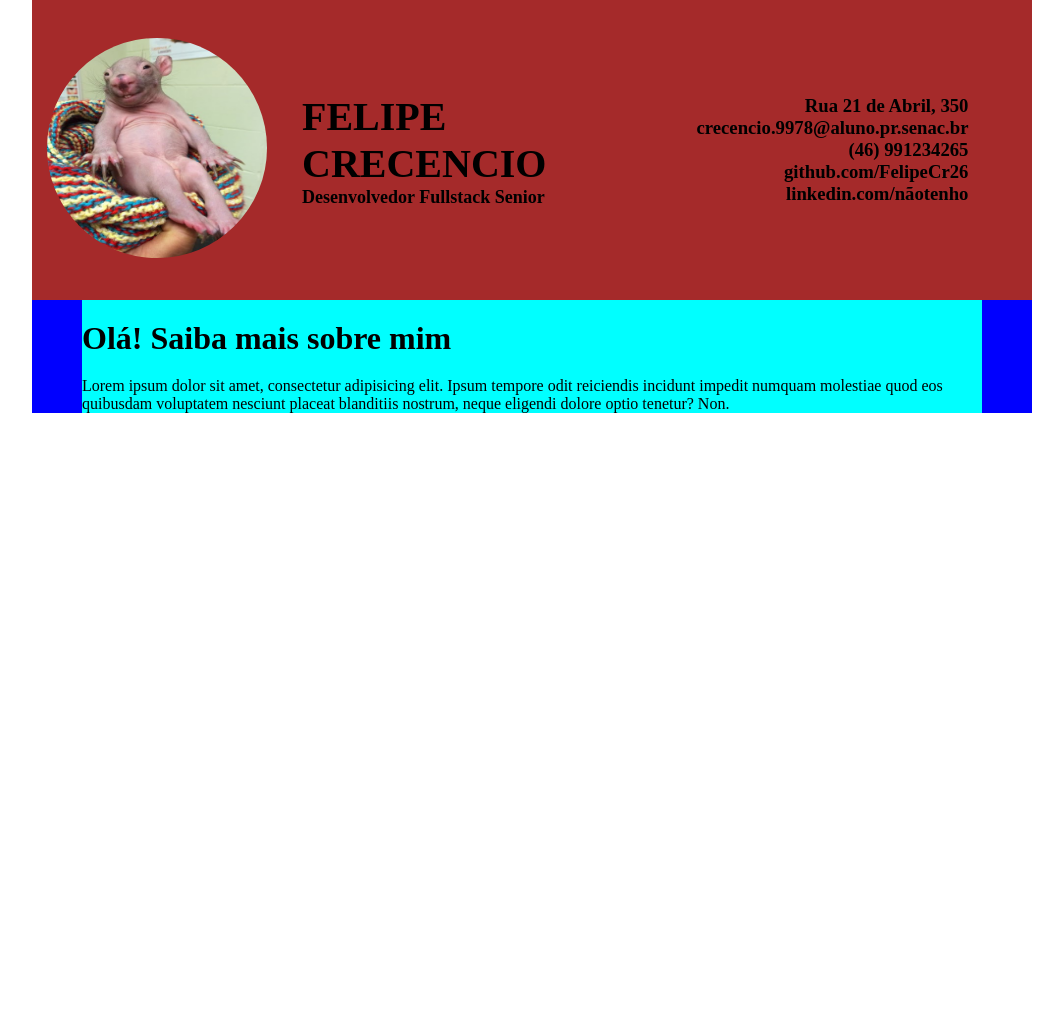
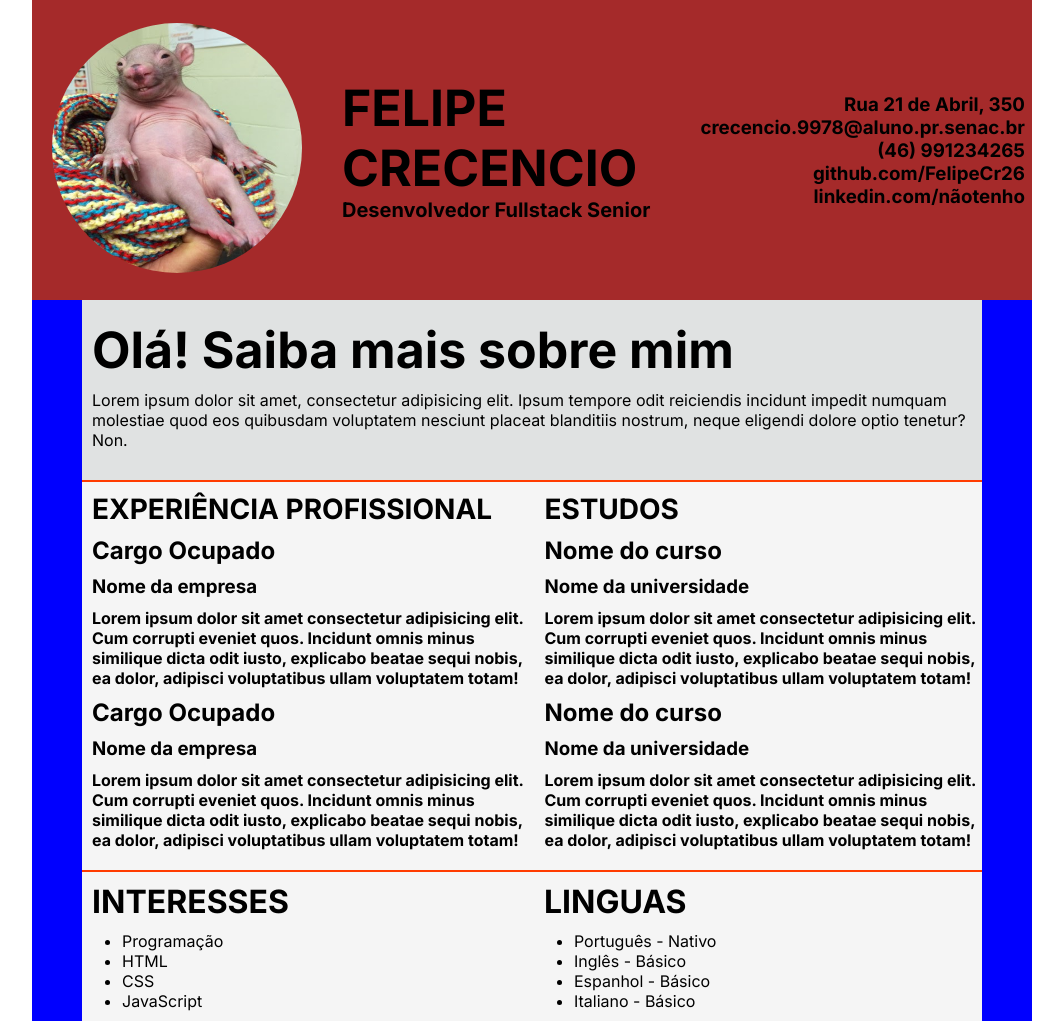
Before and after one commit to FelipeCr26/Atividade-Avaliativa-Curriculo, a plain HTML site: page index.html in a window 1280 px wide. Shown: the whole page, without its empty margins (108-1171 px from the left). Before the commit the page ends 800 px from the top, so only its background shows below. Drawn offline with Linux system fonts and the light colour scheme.

Commit message:
Alterações-meio-documento

```diff
--- a/index.html
+++ b/index.html
@@ -5,6 +5,11 @@
     <meta charset="UTF-8">
     <meta name="viewport" content="width=device-width, initial-scale=1.0">
     <title>Curriculo Felipe</title>
+    <link rel="preconnect" href="https://fonts.googleapis.com">
+    <link rel="preconnect" href="https://fonts.gstatic.com" crossorigin>
+    <link
+        href="https://fonts.googleapis.com/css2?family=Inter:ital,opsz,wght@0,14..32,100..900;1,14..32,100..900&display=swap"
+        rel="stylesheet">
     <link rel="stylesheet" href="./styles.css">
 </head>
 
@@ -34,15 +39,75 @@
                 numquam molestiae quod eos quibusdam voluptatem nesciunt placeat blanditiis nostrum, neque eligendi
                 dolore
                 optio tenetur? Non.
-            </p>
+            </p><br>
+            <hr>
         </div>
-    <div>
-        <style>
-            hr {
-                border
-            }
-        </style>
-    </div>
+
+        <div id="experiencias">
+            <div>
+                <h1> EXPERIÊNCIA PROFISSIONAL</h1>
+                <h2> Cargo Ocupado</h2>
+                <h3>Nome da empresa</h3>
+                <h4>Lorem ipsum dolor sit amet consectetur adipisicing elit. Cum corrupti eveniet quos. Incidunt omnis
+                    minus
+                    similique dicta odit iusto, explicabo beatae sequi nobis, ea dolor, adipisci voluptatibus ullam
+                    voluptatem
+                    totam!
+                </h4>
+
+                <h2> Cargo Ocupado</h2>
+                <h3>Nome da empresa</h3>
+                <h4>Lorem ipsum dolor sit amet consectetur adipisicing elit. Cum corrupti eveniet quos. Incidunt omnis
+                    minus
+                    similique dicta odit iusto, explicabo beatae sequi nobis, ea dolor, adipisci voluptatibus ullam
+                    voluptatem
+                    totam!
+                </h4> <br>
+            </div>
+
+            <div>
+                <h1>ESTUDOS</h1>
+                <h2> Nome do curso</h2>
+                <h3>Nome da universidade</h3>
+                <h4>Lorem ipsum dolor sit amet consectetur adipisicing elit. Cum corrupti eveniet quos. Incidunt omnis
+                    minus
+                    similique dicta odit iusto, explicabo beatae sequi nobis, ea dolor, adipisci voluptatibus ullam
+                    voluptatem
+                    totam!
+
+                    <h2> Nome do curso</h2>
+                    <h3>Nome da universidade</h3>
+                    <h4>Lorem ipsum dolor sit amet consectetur adipisicing elit. Cum corrupti eveniet quos. Incidunt
+                        omnis
+                        minus
+                        similique dicta odit iusto, explicabo beatae sequi nobis, ea dolor, adipisci voluptatibus ullam
+                        voluptatem
+                        totam! </h4> <br>
+            </div>
+        </div>
+        <hr>
+
+        <div id="rodape">
+            <div>
+                <h1>INTERESSES</h1>
+                <ul>
+                    <li>Programação</li>
+                    <li>HTML</li>
+                    <li>CSS</li>
+                    <li>JavaScript</li>
+                </ul>
+            </div>
+
+            <div>
+                <h1>LINGUAS</h1>
+                <ul>
+                    <li>Português - Nativo</li>
+                    <li>Inglês - Básico</li>
+                    <li>Espanhol - Básico</li>
+                    <li>Italiano - Básico</li>
+                </ul>
+            </div>
+        </div>
     </div>
 </body>
 
--- a/styles.css
+++ b/styles.css
@@ -37,42 +37,102 @@ dd {
 #menu img {
     width: 250px;
     height: 250px;
-    border-radius: 450px;
-    padding: 15px;
+    border-radius: 200px;
+    margin-left: 20px;
 }
 
 #menu h1 {
-    font-size: 40px;
-    padding-left: 20px;
+    font-size: 50px;
+    padding-left: 40px;
+    font-family: "Inter", sans-serif;
 }
 
 #menu h2 {
-    font-size: 18px;
-    padding-left: 20px
+    font-size: 20px;
+    padding-left: 40px;
+    font-family: "Inter", sans-serif;
 }
 
 #menu h3 {
-    padding-left: 150px;
+    padding-left: 50px;
     text-align: right;
+    font-family: "Inter", sans-serif;
 }
 
 #container {
     width: 1000px;
     background-color: blue;
     display: flex;
-    grid-template-columns: auto auto;
+    align-items: center;
+    flex-direction: column;
+    justify-content: center;
     margin: 0 auto;
-    align-items: center;
+    height: auto;
+}
 
-}
 .sobre-mim {
     width: 900px;
     height: auto;
-    background-color: aqua;
+    background-color: rgb(224, 226, 226);
     margin: 0 auto;
     padding-top: 20px;
+    font-family: "Inter", sans-serif;
+}
+
+.sobre-mim h1 {
+    padding-left: 10px;
+    font-size: 50px;
 }
 
 .sobre-mim p {
-    padding-top: 20px;
+    margin: 10px;
 }
+
+hr {
+    border: 1px solid rgb(255, 60, 0);
+    width: 900px;
+}
+
+#experiencias {
+    width: 900px;
+    background-color: rgb(245, 245, 245);
+    display: flex;
+    grid-template-columns: auto auto;
+    gap: 5px;
+    margin: 0 auto;
+    align-items: center;
+    font-family: "Inter", sans-serif;
+}
+
+#experiencias h1 {
+    font-size: 28px;
+    margin: 10px;
+}
+
+#experiencias h2 {
+    margin: 10px;
+}
+
+#experiencias h3 {
+    margin: 10px;
+}
+
+#experiencias h4 {
+    padding-left: 10px;
+}
+
+#rodape {
+    width: 900px;
+    background-color: rgb(245, 245, 245);
+    display: flex;
+    grid-template-columns: auto auto;
+    gap: 235px;
+    margin: 0 auto;
+    align-items: center;
+    font-family: "Inter", sans-serif;
+    padding-bottom: 10px;
+}
+
+#rodape h1 {
+    margin: 10px;
+}
```
